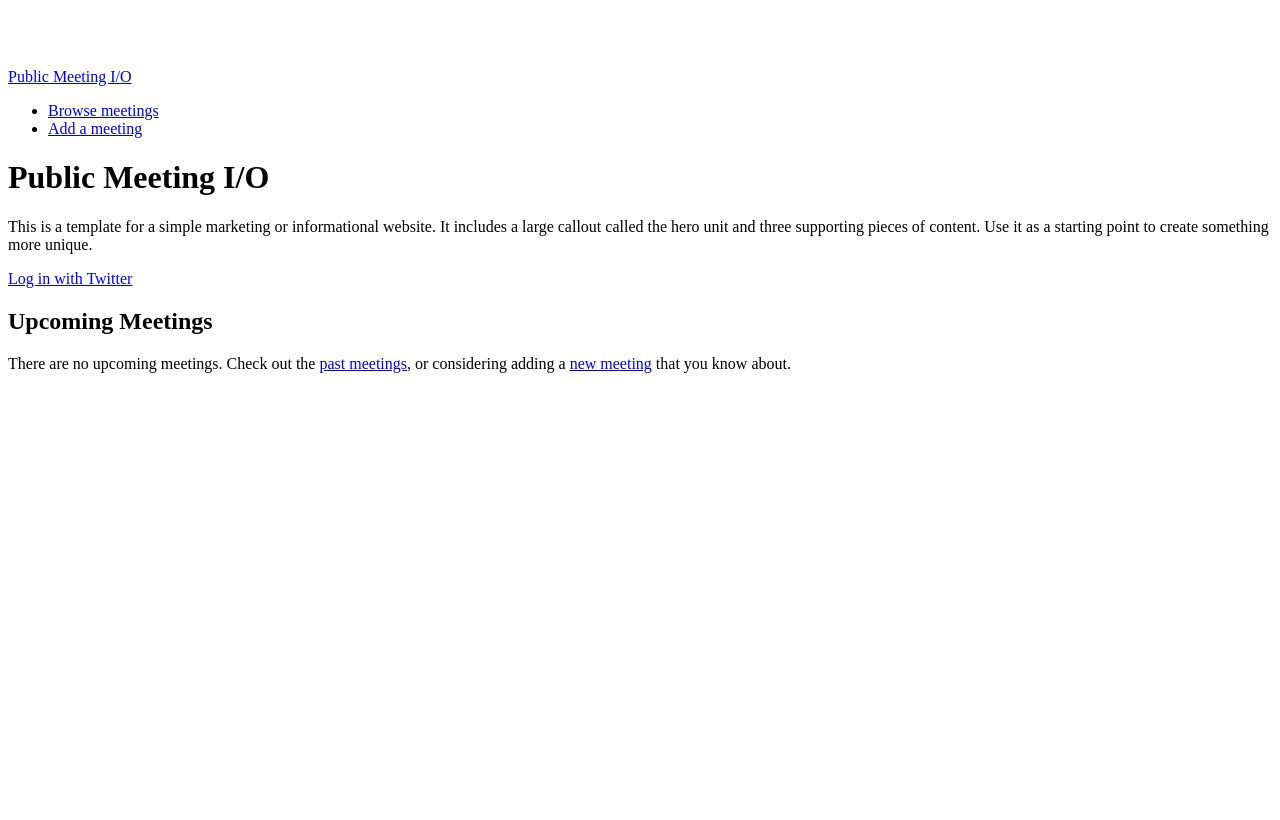
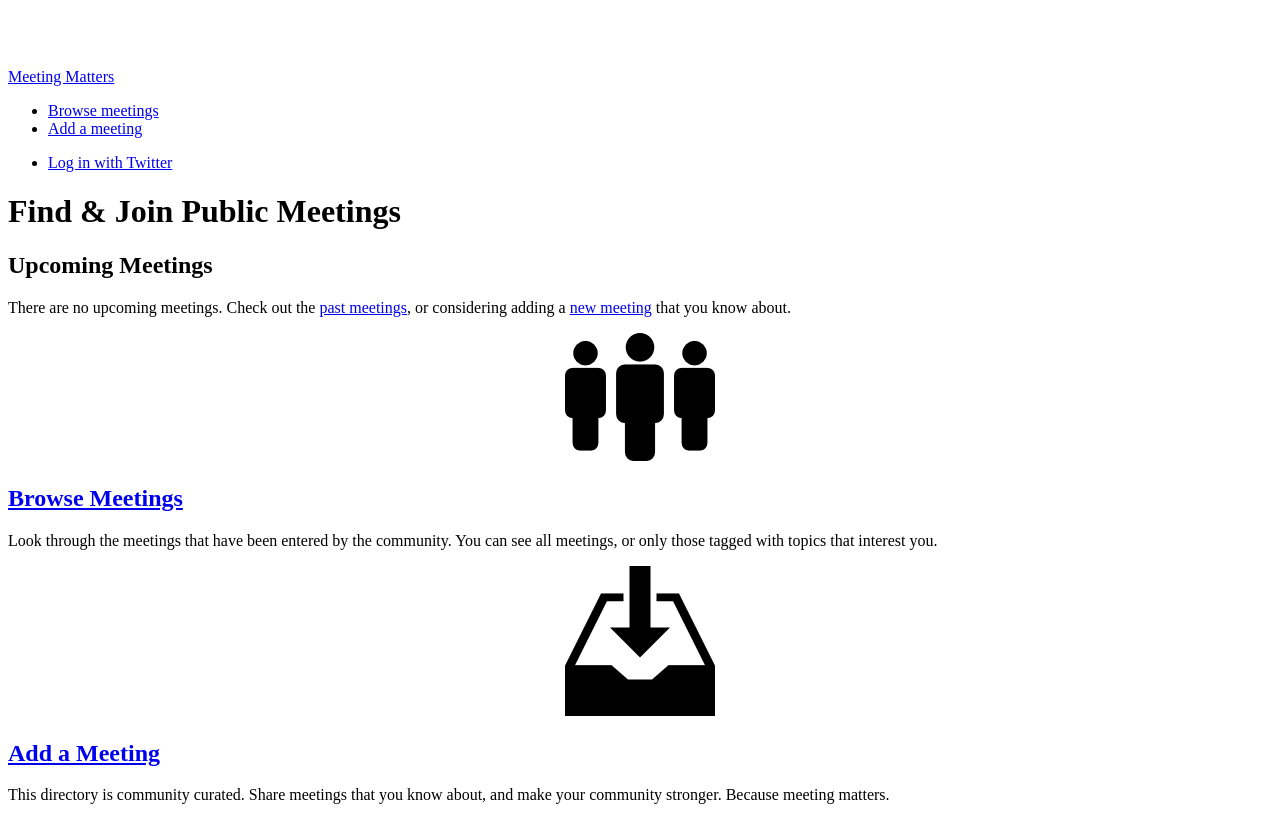
Before and after one commit to openplans/meetingmatters, a Django app: page / in a window 1280 px wide. Before the commit the page ends 373 px from the top, so only its background shows below. Run offline with Django 3.2, Linux system fonts and the light colour scheme; data comes from the database, SQL or seed files in the repository; some libraries are stand-ins or nearby versions.

Commit message:
Change the home page to make it a little more descriptive and not as boilerplate

```diff
--- a/publicmeeting/project/templates/bootstrap-layout.html
+++ b/publicmeeting/project/templates/bootstrap-layout.html
@@ -44,7 +44,7 @@
             <span class="icon-bar"></span>
             <span class="icon-bar"></span>
           </a>
-          <a class="brand" href="/">Public Meeting I/O</a>
+          <a class="brand" href="/">Meeting Matters</a>
           <div class="nav-collapse">
             <ul class="nav">
 <!--              <li><a href="/about">About</a></li>-->
@@ -69,6 +69,10 @@
             </p>
             <ul class="nav">
               <li><a href="/logout?next={{ request.get_full_path }}">Log out</a></li>
+            </ul>
+            {% else %}
+            <ul class="nav">
+              <li><a href="{% url socialauth_begin "twitter" %}">Log in with Twitter</a></li>
             </ul>
             {% endif %}
 
--- a/publicmeeting/project/templates/project-home.html
+++ b/publicmeeting/project/templates/project-home.html
@@ -3,13 +3,21 @@
 {% block bootstrap_container_content %}
 
   <div class="hero-unit">
-    <h1>Public Meeting I/O</h1>
-    <p>This is a template for a simple marketing or informational website. It includes a large callout called the hero unit and three supporting pieces of content. Use it as a starting point to create something more unique.</p>
-    <p><a href="{% url socialauth_begin "twitter" %}" class="btn btn-primary btn-large">Log in with Twitter</a></p>
+<!--    <p>A new way to</p>-->
+    <h1>Find & Join Public Meetings</h1>
+
+<!--    <div>-->
+<!--      <a href="{% url socialauth_begin "twitter" %}" class="btn btn-primary btn-large">Browse Meetings</a>-->
+<!--      <a href="{% url socialauth_begin "twitter" %}" class="btn btn-primary btn-large">Add a Meeting</a>-->
+<!--      <div class="pull-right">-->
+<!--        <a href="{% url socialauth_begin "twitter" %}" class="btn btn-primary btn-large">Log in with Twitter</a>-->
+<!--      </div>-->
+<!--    </div>-->
+
   </div> <!-- hero -->
 
   <div class="row">
-    <div class="span8 offset2">
+    <div class="span8">
       <h2>Upcoming Meetings</h2>
       {% if meetings %}
         {% include "partials/browse_meetings_meeting_list.html" %}
@@ -21,6 +29,25 @@
            that you know about.</p>
       {% endif %}
     </div>
+
+    <div class="span4">
+      <div class="well">
+        <div>
+          <a href="{% url browse_meetings_meeting_list %}">
+            <div align="center"><img src="{{ STATIC_URL }}community.png"></div>
+            <h2>Browse Meetings</h2>
+          </a>
+          <p>Look through the meetings that have been entered by the community.  You can see all meetings, or only those tagged with topics that interest you.</p>
+        </div>
+        <div>
+          <a href="{% url create_meeting_search_similar %}">
+            <div align="center"><img src="{{ STATIC_URL }}inbox.png"></div>
+            <h2>Add a Meeting</h2>
+          </a>
+          <p>This directory is community curated.  Share meetings that you know about, and make your community stronger.  Because meeting matters.</p>
+        </div>
+      </div>
+    </div>
   </div>
 
 {% endblock %}
```
Also changed, not shown: publicmeeting/project/static/community.png (added), publicmeeting/project/static/community.svg (added), publicmeeting/project/static/inbox.png (added), publicmeeting/project/static/inbox.svg (added).
